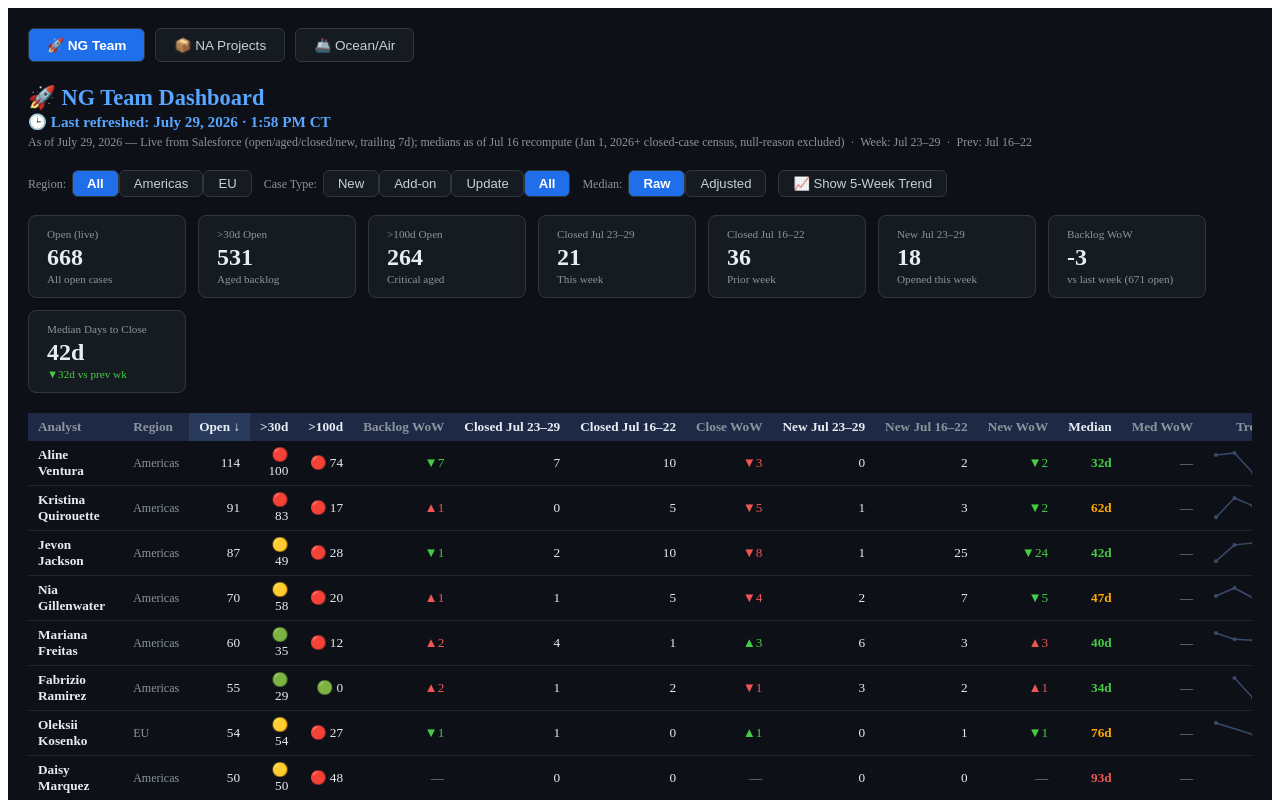
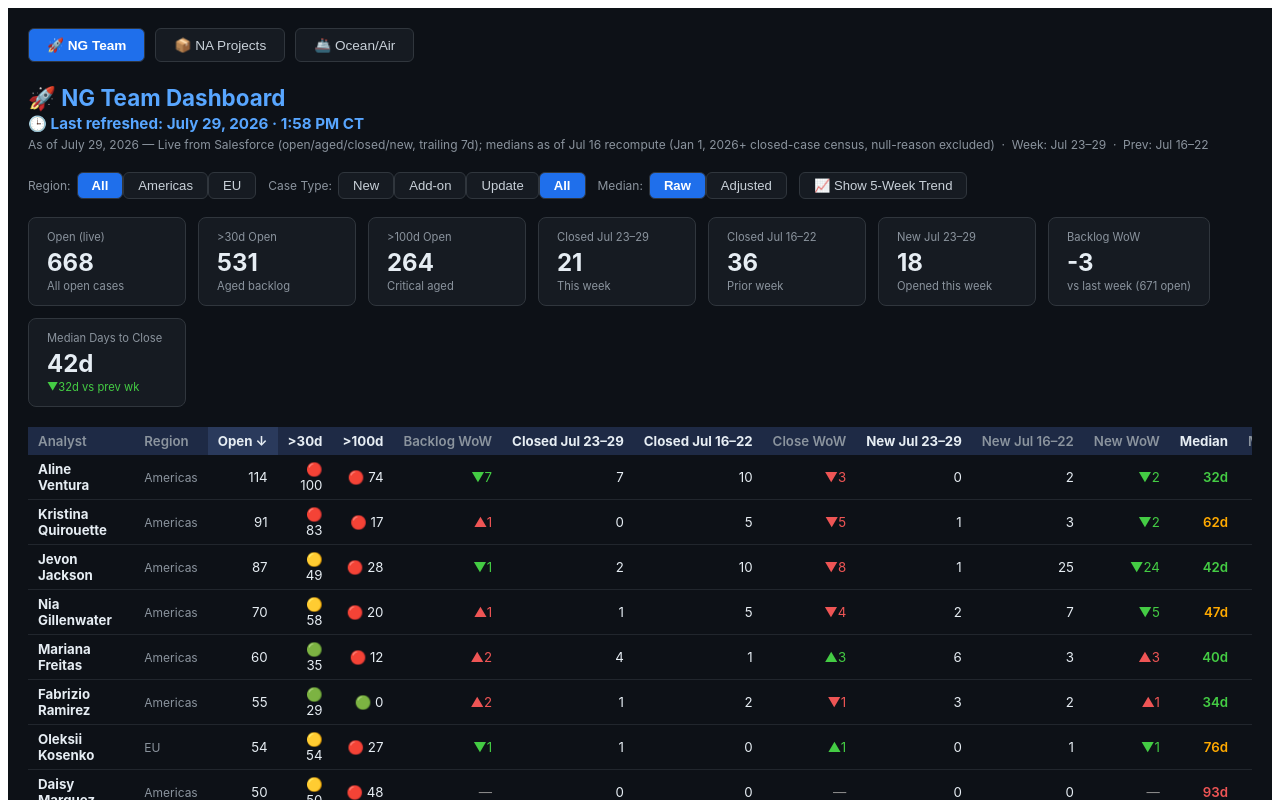
Before and after one commit to The-Vickerman/ng-dashboard, a React (Vite) app: page / in a window 1280 px wide. Shown: the top 800 px of the page. Built offline with nearby package versions, Linux system fonts and the light colour scheme; the HTML template or start-up script is replaced by a standard one.

Commit message:
Fix fontFamily quote escaping bug in App.jsx

```diff
--- a/src/App.jsx
+++ b/src/App.jsx
@@ -18,7 +18,7 @@ export default function App() {
   });
 
   return (
-    <div style={{ fontFamily: "'''Inter''',sans-serif", background: "#0d1117", minHeight: "100vh", color: "#e6edf3", padding: "20px" }}>
+    <div style={{ fontFamily: "'Inter',sans-serif", background: "#0d1117", minHeight: "100vh", color: "#e6edf3", padding: "20px" }}>
       <div style={{ display: "flex", gap: 10, marginBottom: 22 }}>
         <button style={tabBtn(tab === "ng")} onClick={() => setTab("ng")}>🚀 NG Team</button>
         <button style={tabBtn(tab === "na")} onClick={() => setTab("na")}>📦 NA Projects</button>
```
